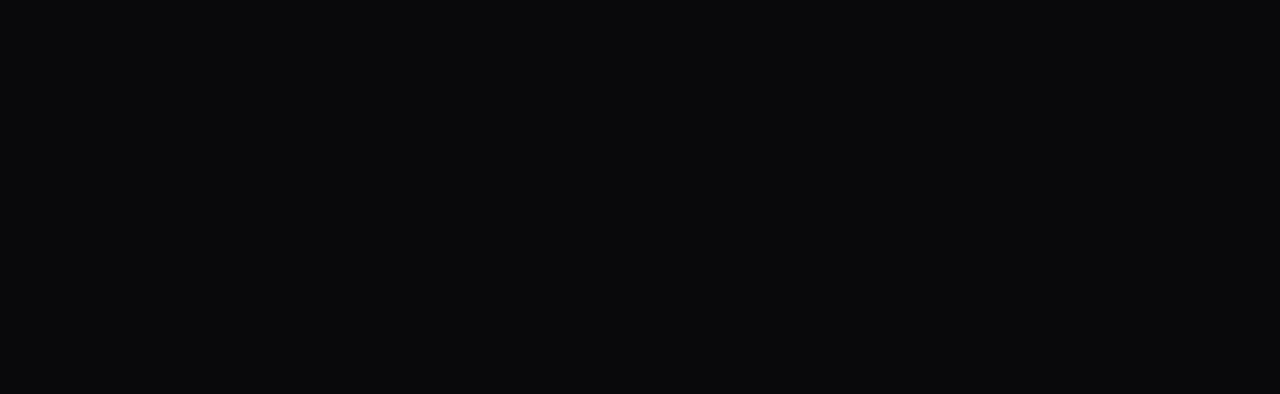
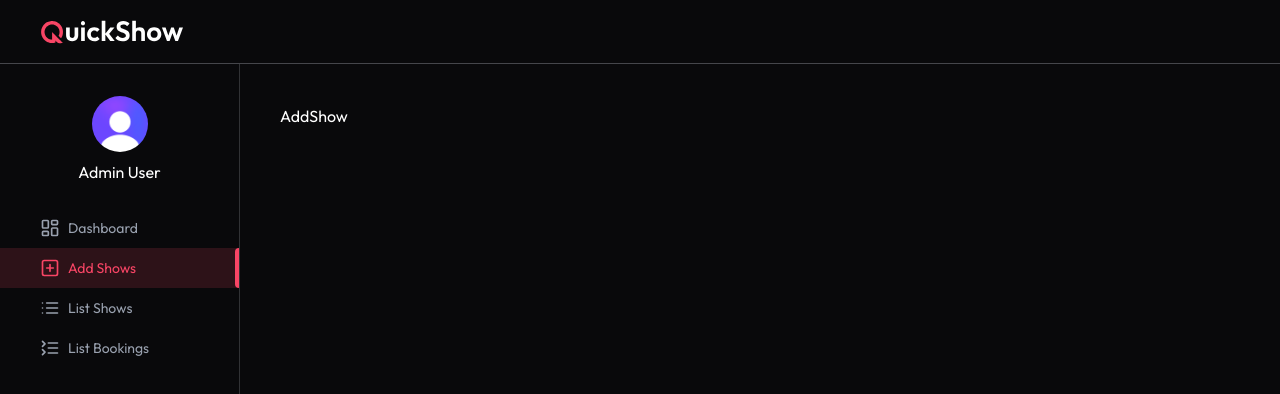
Before and after one commit to Shivamprajapati844505/Quickshow, a React (Vite) app in the folder client/: page /admin/add-shows in a window 1280 px wide. Before the commit this address had no page. Shown: the top 394 px of the page. Built offline with nearby package versions, Linux system fonts and the light colour scheme.

Commit message:
Admin Interface: Dashboard

```diff
--- a/client/src/App.jsx
+++ b/client/src/App.jsx
@@ -9,6 +9,11 @@
 import Favorite from './pages/Favorite';
 import {Toaster} from 'react-hot-toast'
 import Footer from './components/Footer';
+import Layout from './pages/Admin/Layout';
+import AddShows from './pages/Admin/AddShows';
+import ListShows from './pages/Admin/ListShows';
+import ListBookings from './pages/Admin/ListBookings';
+import Dashboard from './pages/Admin/Dashboard';
 
 const App = () => {
 
@@ -25,6 +30,12 @@
         <Route path="/movies/:id/:date" element={<SeatLayout/>}/>
         <Route path="/my-bookings" element={<MyBookings/>}/>
         <Route path="/favorite" element={<Favorite/>}/>
+        <Route path="/admin/*" element={<Layout/>}>
+          <Route index element={<Dashboard/>}/>
+          <Route path="add-shows" element={<AddShows/>}/>
+          <Route path="list-shows" element={<ListShows/>}/>
+          <Route path="list-bookings" element={<ListBookings/>}/>
+        </Route>
       </Routes>
      { !isAdminRoute && <Footer/>}
     </>
--- /dev/null
+++ b/client/src/components/admin/AdminNavbar.jsx
@@ -0,0 +1,15 @@
+import React from 'react'
+import { Link } from 'react-router-dom';
+import { assets } from './../../assets/assets';
+
+const AdminNavbar = () => {
+  return (
+    <div className="flex items-center justify-between px-6 md:px-10 h-16 border-b border-gray-300/30">
+        <Link to='/'>
+        <img src={assets.logo} alt="logo"  className='w-36 h-auto'/>
+        </Link>
+    </div>
+  )
+}
+
+export default AdminNavbar
--- /dev/null
+++ b/client/src/components/admin/AdminSidebar.jsx
@@ -0,0 +1,73 @@
+import React from "react";
+import { NavLink } from "react-router-dom";
+import {
+  LayoutDashboardIcon,
+  ListCollapseIcon,
+  ListIcon,
+  PlusSquareIcon,
+} from "lucide-react";
+import { assets } from "./../../assets/assets";
+
+const AdminSidebar = () => {
+  const user = {
+    firstname: "Admin",
+    lastName: "User",
+    imageUrl: assets.profile,
+  };
+
+  const adminNavlinks = [
+    { name: "Dashboard", path: "/admin", icon: LayoutDashboardIcon },
+    { name: "Add Shows", path: "/admin/add-shows", icon: PlusSquareIcon },
+    { name: "List Shows", path: "/admin/list-shows", icon: ListIcon },
+    {
+      name: "List Bookings",
+      path: "/admin/list-bookings",
+      icon: ListCollapseIcon,
+    },
+  ];
+
+  return (
+    <div className="h-[calc(100vh-64px)] md:flex flex-col items-center pt-8 max-w-13 md:max-w-60 w-full border-r border-gray-300/20 text-sm">
+      <img
+        className="h-9 md:h-14 w-9 md:w-14 rounded-full mx-auto"
+        src={user.imageUrl}
+        alt="sidebar"
+      />
+      <p className="mt-2 text-base max-md:hidden">
+        {user.firstname} {user.lastName}
+      </p>
+      <div className="w-full">
+        {adminNavlinks.map((link, index) => {
+          const Icon = link.icon;
+          return (
+            <NavLink
+              key={index}
+              to={link.path}
+              end
+              className={({ isActive }) =>
+                `relative flex items-center max-md:justify-center gap-2 w-full py-2.5 min-md:pl-10 first:mt-6 text-gray-400 ${
+                  isActive ? "bg-primary/15 text-primary group" : ""
+                }`
+              }
+            >
+              {({ isActive }) => {
+                const Icon = link.icon;
+                return (
+                  <>
+                    <Icon className="w-5 h-5" />
+                    <p className="max-md:hidden">{link.name}</p>
+                    {isActive && (
+                      <div className="w-1 h-10 rounded-l-md right-0 absolute bg-primary" />
+                    )}
+                  </>
+                );
+              }}
+            </NavLink>
+          );
+        })}
+      </div>
+    </div>
+  );
+};
+
+export default AdminSidebar;
--- /dev/null
+++ b/client/src/pages/Admin/AddShows.jsx
@@ -0,0 +1,9 @@
+import React from 'react'
+
+const AddShows = () => {
+  return (
+    <div>AddShow</div>
+  )
+}
+
+export default AddShows
--- /dev/null
+++ b/client/src/pages/Admin/Dashboard.jsx
@@ -0,0 +1,11 @@
+import React from 'react'
+
+const Dashboard = () => {
+
+
+  return (
+   <></>
+  )
+}
+
+export default Dashboard
--- /dev/null
+++ b/client/src/pages/Admin/Layout.jsx
@@ -0,0 +1,21 @@
+import React from 'react'
+import AdminNavbar from './../../components/admin/AdminNavbar';
+import AdminSidebar from './../../components/admin/AdminSidebar';
+import {Outlet} from 'react-router-dom'
+;
+const Layout = () => {
+  return (
+    <>
+        <AdminNavbar/>
+
+        <div className="flex">
+            <AdminSidebar/>
+            <div className="felx-1 px-4  py-10 md:px-10 h-[calc(100vh-64px)] overflow-y-auto">
+                <Outlet/>
+            </div>
+        </div>
+    </>
+  )
+}
+
+export default Layout
--- /dev/null
+++ b/client/src/pages/Admin/ListBookings.jsx
@@ -0,0 +1,9 @@
+import React from 'react'
+
+const ListBookings = () => {
+  return (
+    <div>ListBookings</div>
+  )
+}
+
+export default ListBookings
--- /dev/null
+++ b/client/src/pages/Admin/ListShows.jsx
@@ -0,0 +1,9 @@
+import React from 'react'
+
+const ListShows = () => {
+  return (
+    <div>ListShow</div>
+  )
+}
+
+export default ListShows
```
